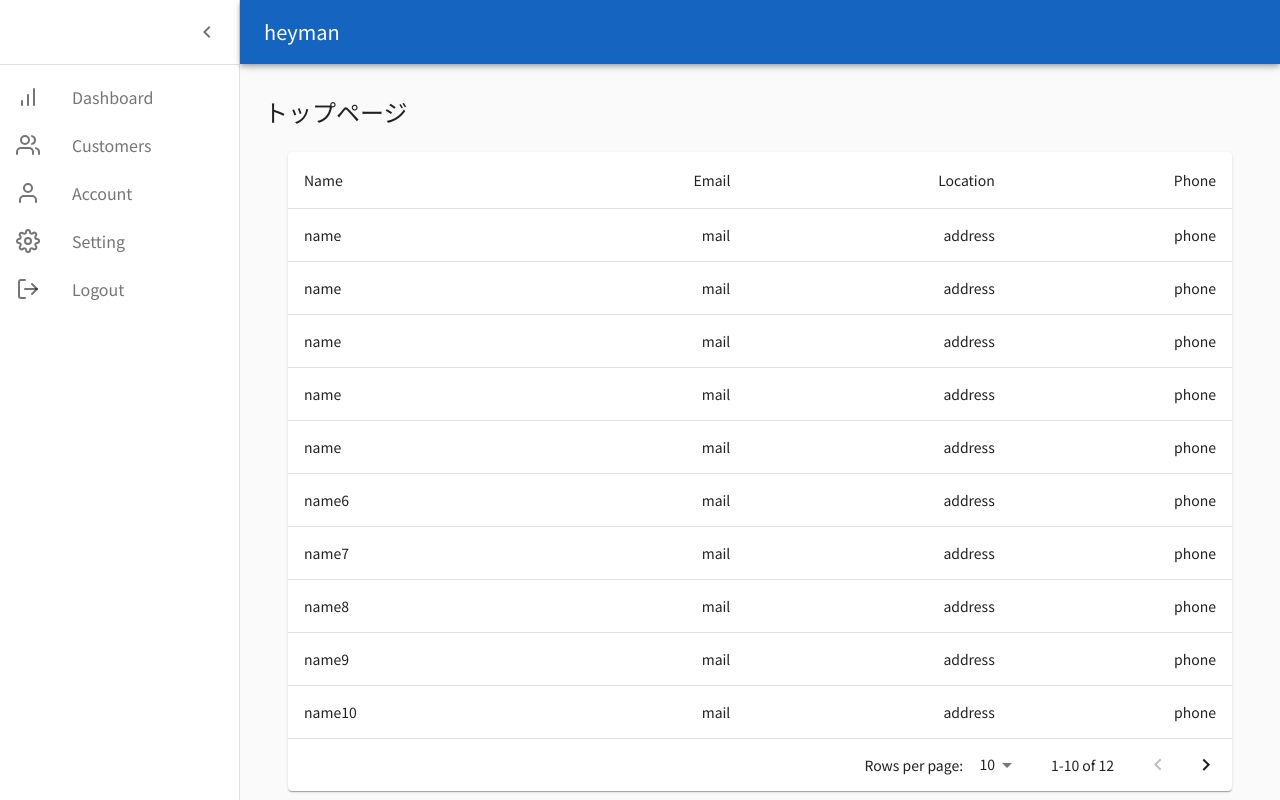
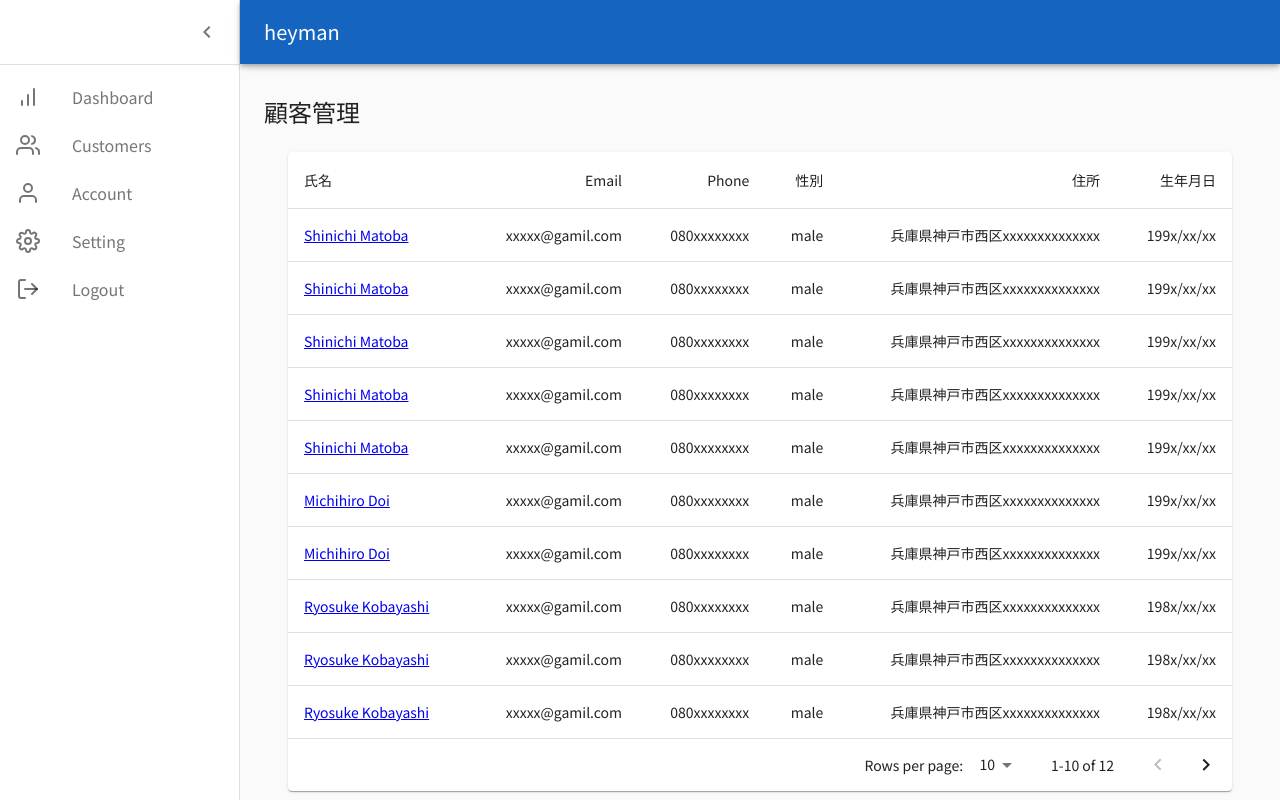
Before and after one commit to tellad-dev/heyman, a React (Create React App) app: page /customer in a window 1280 px wide. Built offline with nearby package versions, Linux system fonts and the light colour scheme.

Commit message:
顧客管理画面　修正 顧客詳細画面　追加

```diff
--- a/src/pages/customer/index.tsx
+++ b/src/pages/customer/index.tsx
@@ -1,4 +1,5 @@
 import React, { useState } from 'react'
+import { Link } from 'react-router-dom'
 import {
   Box,
   Card,
@@ -26,112 +27,142 @@ const Customer: React.FC = () => {
   }
   const customers = [
     {
-      id: 1,
-      name: 'name',
-      email: 'mail',
-      address: 'address',
-      phone: 'phone',
+      customer_id: 1,
+      customer_name: 'Shinichi Matoba',
+      email: 'xxxxx@gamil.com',
+      phone_number: '080xxxxxxxx',
+      sex: 'male',
+      address: '兵庫県神戸市西区xxxxxxxxxxxxxx',
+      birthday: '199x/xx/xx',
     },
     {
-      id: 2,
-      name: 'name',
-      email: 'mail',
-      address: 'address',
-      phone: 'phone',
+      customer_id: 2,
+      customer_name: 'Shinichi Matoba',
+      email: 'xxxxx@gamil.com',
+      phone_number: '080xxxxxxxx',
+      sex: 'male',
+      address: '兵庫県神戸市西区xxxxxxxxxxxxxx',
+      birthday: '199x/xx/xx',
     },
     {
-      id: 3,
-      name: 'name',
-      email: 'mail',
-      address: 'address',
-      phone: 'phone',
+      customer_id: 3,
+      customer_name: 'Shinichi Matoba',
+      email: 'xxxxx@gamil.com',
+      phone_number: '080xxxxxxxx',
+      sex: 'male',
+      address: '兵庫県神戸市西区xxxxxxxxxxxxxx',
+      birthday: '199x/xx/xx',
     },
     {
-      id: 4,
-      name: 'name',
-      email: 'mail',
-      address: 'address',
-      phone: 'phone',
+      customer_id: 4,
+      customer_name: 'Shinichi Matoba',
+      email: 'xxxxx@gamil.com',
+      phone_number: '080xxxxxxxx',
+      sex: 'male',
+      address: '兵庫県神戸市西区xxxxxxxxxxxxxx',
+      birthday: '199x/xx/xx',
     },
     {
-      id: 5,
-      name: 'name',
-      email: 'mail',
-      address: 'address',
-      phone: 'phone',
+      customer_id: 5,
+      customer_name: 'Shinichi Matoba',
+      email: 'xxxxx@gamil.com',
+      phone_number: '080xxxxxxxx',
+      sex: 'male',
+      address: '兵庫県神戸市西区xxxxxxxxxxxxxx',
+      birthday: '199x/xx/xx',
     },
     {
-      id: 6,
-      name: 'name6',
-      email: 'mail',
-      address: 'address',
-      phone: 'phone',
+      customer_id: 6,
+      customer_name: 'Michihiro Doi',
+      email: 'xxxxx@gamil.com',
+      phone_number: '080xxxxxxxx',
+      sex: 'male',
+      address: '兵庫県神戸市西区xxxxxxxxxxxxxx',
+      birthday: '199x/xx/xx',
     },
     {
-      id: 7,
-      name: 'name7',
-      email: 'mail',
-      address: 'address',
-      phone: 'phone',
+      customer_id: 7,
+      customer_name: 'Michihiro Doi',
+      email: 'xxxxx@gamil.com',
+      phone_number: '080xxxxxxxx',
+      sex: 'male',
+      address: '兵庫県神戸市西区xxxxxxxxxxxxxx',
+      birthday: '199x/xx/xx',
     },
     {
-      id: 8,
-      name: 'name8',
-      email: 'mail',
-      address: 'address',
-      phone: 'phone',
+      customer_id: 8,
+      customer_name: 'Ryosuke Kobayashi',
+      email: 'xxxxx@gamil.com',
+      phone_number: '080xxxxxxxx',
+      sex: 'male',
+      address: '兵庫県神戸市西区xxxxxxxxxxxxxx',
+      birthday: '198x/xx/xx',
     },
     {
-      id: 9,
-      name: 'name9',
-      email: 'mail',
-      address: 'address',
-      phone: 'phone',
+      customer_id: 9,
+      customer_name: 'Ryosuke Kobayashi',
+      email: 'xxxxx@gamil.com',
+      phone_number: '080xxxxxxxx',
+      sex: 'male',
+      address: '兵庫県神戸市西区xxxxxxxxxxxxxx',
+      birthday: '198x/xx/xx',
     },
     {
-      id: 10,
-      name: 'name10',
-      email: 'mail',
-      address: 'address',
-      phone: 'phone',
+      customer_id: 10,
+      customer_name: 'Ryosuke Kobayashi',
+      email: 'xxxxx@gamil.com',
+      phone_number: '080xxxxxxxx',
+      sex: 'male',
+      address: '兵庫県神戸市西区xxxxxxxxxxxxxx',
+      birthday: '198x/xx/xx',
     },
     {
-      id: 11,
-      name: 'name11',
-      email: 'mail',
-      address: 'address',
-      phone: 'phone',
+      customer_id: 11,
+      customer_name: 'Ryosuke Kobayashi',
+      email: 'xxxxx@gamil.com',
+      phone_number: '080xxxxxxxx',
+      sex: 'male',
+      address: '兵庫県神戸市西区xxxxxxxxxxxxxx',
+      birthday: '198x/xx/xx',
     },
     {
-      id: 12,
-      name: 'name12',
-      email: 'mail',
-      address: 'address',
-      phone: 'phone',
+      customer_id: 12,
+      customer_name: 'Ryosuke Kobayashi',
+      email: 'xxxxx@gamil.com',
+      phone_number: '080xxxxxxxx',
+      sex: 'male',
+      address: '兵庫県神戸市西区xxxxxxxxxxxxxx',
+      birthday: '198x/xx/xx',
     },
   ]
   return (
     <>
-      <GenericTemplate title="トップページ">
+      <GenericTemplate title="顧客管理">
         <Box m={3}>
           <Card>
             <TableContainer component={Paper}>
               <Table>
                 <TableHead>
                   <TableRow>
-                    <TableCell>Name</TableCell>
+                    <TableCell>氏名</TableCell>
                     <TableCell align="right">Email</TableCell>
-                    <TableCell align="right">Location</TableCell>
                     <TableCell align="right">Phone</TableCell>
+                    <TableCell align="right">性別</TableCell>
+                    <TableCell align="right">住所</TableCell>
+                    <TableCell align="right">生年月日</TableCell>
                   </TableRow>
                 </TableHead>
                 <TableBody>
                   {customers.slice(0, limit).map(customer => (
-                    <TableRow hover key={customer.id}>
-                      <TableCell>{customer.name}</TableCell>
+                    <TableRow hover key={customer.customer_id}>
+                      <TableCell>
+                        <Link to={`/customer/${customer.customer_id}`}>{customer.customer_name}</Link>
+                      </TableCell>
                       <TableCell align="right">{customer.email}</TableCell>
+                      <TableCell align="right">{customer.phone_number}</TableCell>
+                      <TableCell align="right">{customer.sex}</TableCell>
                       <TableCell align="right">{customer.address}</TableCell>
-                      <TableCell align="right">{customer.phone}</TableCell>
+                      <TableCell align="right">{customer.birthday}</TableCell>
                     </TableRow>
                   ))}
                 </TableBody>
--- a/src/pages/customer/show.tsx
+++ b/src/pages/customer/show.tsx
@@ -1,6 +1,84 @@
-import React from 'react'
+import React, { useState } from 'react'
+import {
+  Box,
+  Card,
+  Table,
+  TableBody,
+  TableCell,
+  TableHead,
+  TablePagination,
+  TableRow,
+  TableContainer,
+  Paper,
+} from '@material-ui/core'
+import GenericTemplate from '../../components/templates/GenericTemplate'
+
 const CustomerShow: React.FC = () => {
-  return <>顧客詳細画面</>
+  const [limit, setLimit] = useState<number>(10)
+  const [page, setPage] = useState<number>(0)
+
+  const handleLimitChange = (event: any) => {
+    setLimit(event.target.value)
+  }
+
+  const handlePageChange = (event: any, newPage: number) => {
+    setPage(newPage)
+  }
+  const payments = [
+    {
+      customer_payment_id: 'xxxxxxxx',
+      date: '2021/03/01',
+      amount: 2000,
+    },
+    {
+      customer_payment_id: 'aaaaaaaa',
+      date: '2021/03/03',
+      amount: 1500,
+    },
+    {
+      customer_payment_id: 'bbbbbbbb',
+      date: '2021/03/12',
+      amount: 2400,
+    },
+  ]
+
+  return (
+    <>
+      <GenericTemplate title="顧客詳細　ID:xxxxxxxxxxxx">
+        <Box m={3}>
+          <Card>
+            <TableContainer component={Paper}>
+              <Table>
+                <TableHead>
+                  <TableRow>
+                    <TableCell align="right">日付</TableCell>
+                    <TableCell align="right">決済金額</TableCell>
+                  </TableRow>
+                </TableHead>
+                <TableBody>
+                  {payments.slice(0, limit).map(payment => (
+                    <TableRow hover key={payment.customer_payment_id}>
+                      <TableCell align="right">{payment.date}</TableCell>
+                      <TableCell align="right">{payment.amount}</TableCell>
+                    </TableRow>
+                  ))}
+                </TableBody>
+              </Table>
+              <TablePagination
+                component="div"
+                count={payments.length}
+                onChangePage={handlePageChange}
+                onChangeRowsPerPage={handleLimitChange}
+                page={page}
+                rowsPerPage={limit}
+                rowsPerPageOptions={[5, 10, 25]}
+              />
+            </TableContainer>
+          </Card>
+        </Box>
+      </GenericTemplate>
+    </>
+  )
 }
 
 export default CustomerShow
```
